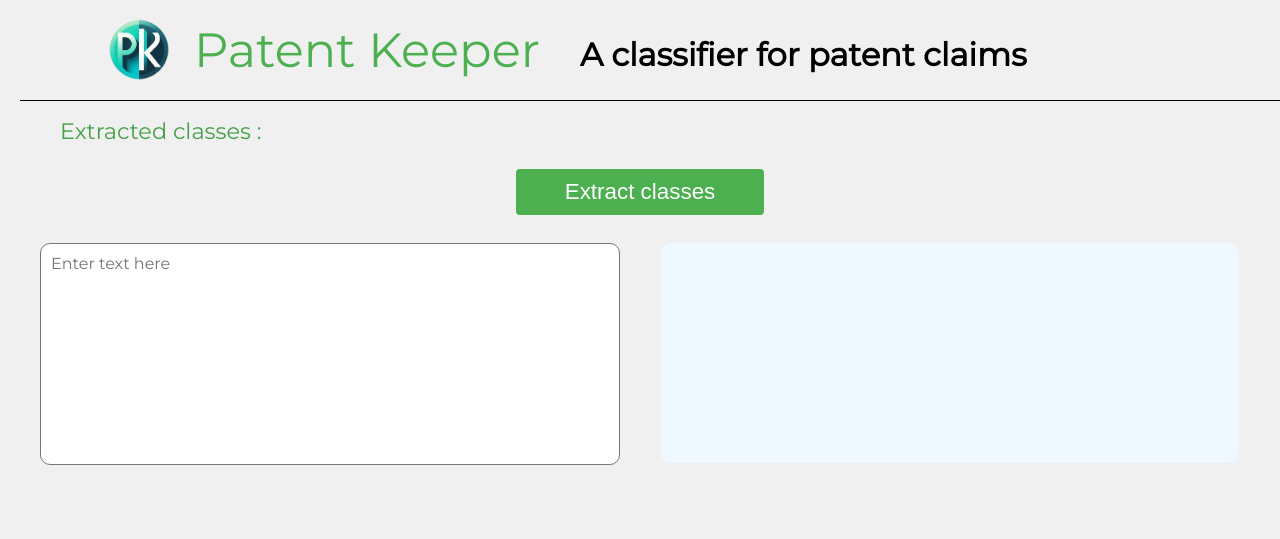
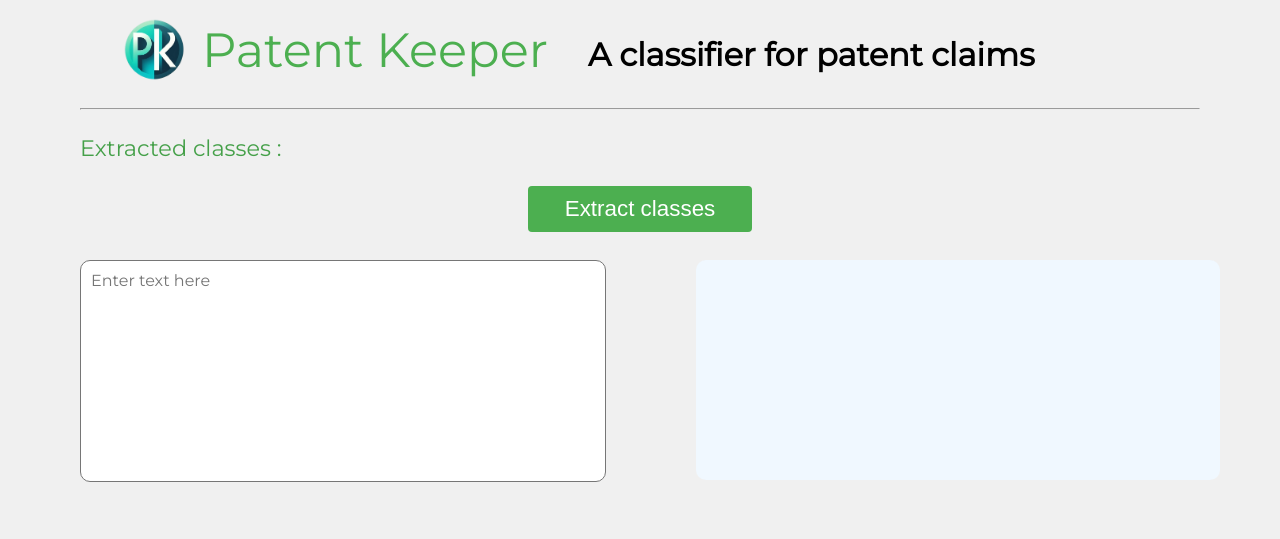
Before and after one commit to Noctibus/Noctibus.github.io, a FastAPI app: page / in a window 1280 px wide; the page is wider, and only the part inside the window is pictured. Shown: the top 539 px of that part. Run offline with FastAPI, Linux system fonts and the light colour scheme.

Commit message:
Front header

```diff
--- a/static/style.css
+++ b/static/style.css
@@ -1,4 +1,6 @@
 body {
+	--container-margin: 80px;
+
     font-family: 'Montserrat';
     margin: 0;
     padding: 0;
@@ -6,43 +8,43 @@ body {
 }
 
 .container {
+    width: calc(100vw - 2*var(--container-margin));
+    padding: 0 var(--container-margin) 80px var(--container-margin);
+}
+
+.header {
+	width: 100%;
+    height: 100px;
     display: flex;
-    flex-direction: column;
-    align-items: flex-start;
-    padding-left: 20px;
-    padding-right: 20px;
-    padding-bottom: 20px;
+    align-items: center;
 }
 
 .input-container {
-    display: flex;
-    justify-content: center;
+    text-align: center;
     width: 100%;
 }
+
 .columns {
     margin-top: 20px;
+    width: 100%;
     display: flex;
     justify-content: space-between;
-    width: 100%;
-}
-.column {
-    width: 50%;
-    display: flex;
-    flex-direction: column;
-    align-items: center;
-    justify-content: flex-start; /* Aligns content at the top */
 }
 
+.column {
+    width: 45%;
+    min-height: 200px;
+}
 
-input[type="text"] {
-    width: 100%;
-    padding: 12px 20px;
-    margin: 8px 0;
-    box-sizing: border-box;
-    border: 2px solid #ccc;
-    border-radius: 4px;
-    resize: vertical;  /* allows vertical resizing */
-    width: 75%;  /* adjust as needed */
+.column textarea {
+	width: 100%;
+	height: 100%;
+}
+
+.column a {
+	display: inline-block;
+	width: 100%;
+	height: 100%;
 }
 
 button {
@@ -62,20 +64,10 @@ button:hover {
 }
 
 #result {
-    overflow: auto;
-    padding: 0;
-    border: none;
-    background-color: transparent;
     background-color:aliceblue;
     border-radius: 10px;
     padding: 10px;
 }
-
-
-h2 {
-    color: #4CAF50;  /* change the color */
-}
-
 
 .highlight {
     background-color: yellow;
@@ -109,7 +101,6 @@ h2 {
     display: flex;
     align-items: center;
     height: 60px;
-    padding-left:40px;
 }
 
 .titre-classes {
@@ -125,16 +116,6 @@ textarea {
     padding: 10px;
     border-radius: 10px;
     outline: none;
-}
-
-.header {
-    width:100%;
-    display: flex;
-    align-items: center;
-    height: 100px;
-    padding-left: 40px;
-    padding-right: 40px;
-    border-bottom: 1px solid #000;
 }
 
 .title {
--- a/templates/index.html
+++ b/templates/index.html
@@ -21,6 +21,7 @@
                     <h1>A classifier for patent claims</h1>
                 </div>
             </div>
+            <hr>
 
             <div class="classes-extraites">
                 <div class="titre-classes">Extracted classes :</div>
@@ -33,11 +34,11 @@
 
             <div class="columns">
                 <div class="column">
-                    <textarea id="inputText" placeholder="Enter text here" style="width: 90%; min-height: 200px;"></textarea>
+                    <textarea id="inputText" placeholder="Enter text here"></textarea>
                 </div>
 
                 <div class="column">
-                    <a id="result" style="width: 90%; min-height: 200px;"></a>
+                    <a id="result"></a>
                 </div>
             </div>
         </div>
```
Also changed, not shown: db.py (added, +10 -0 lines).
